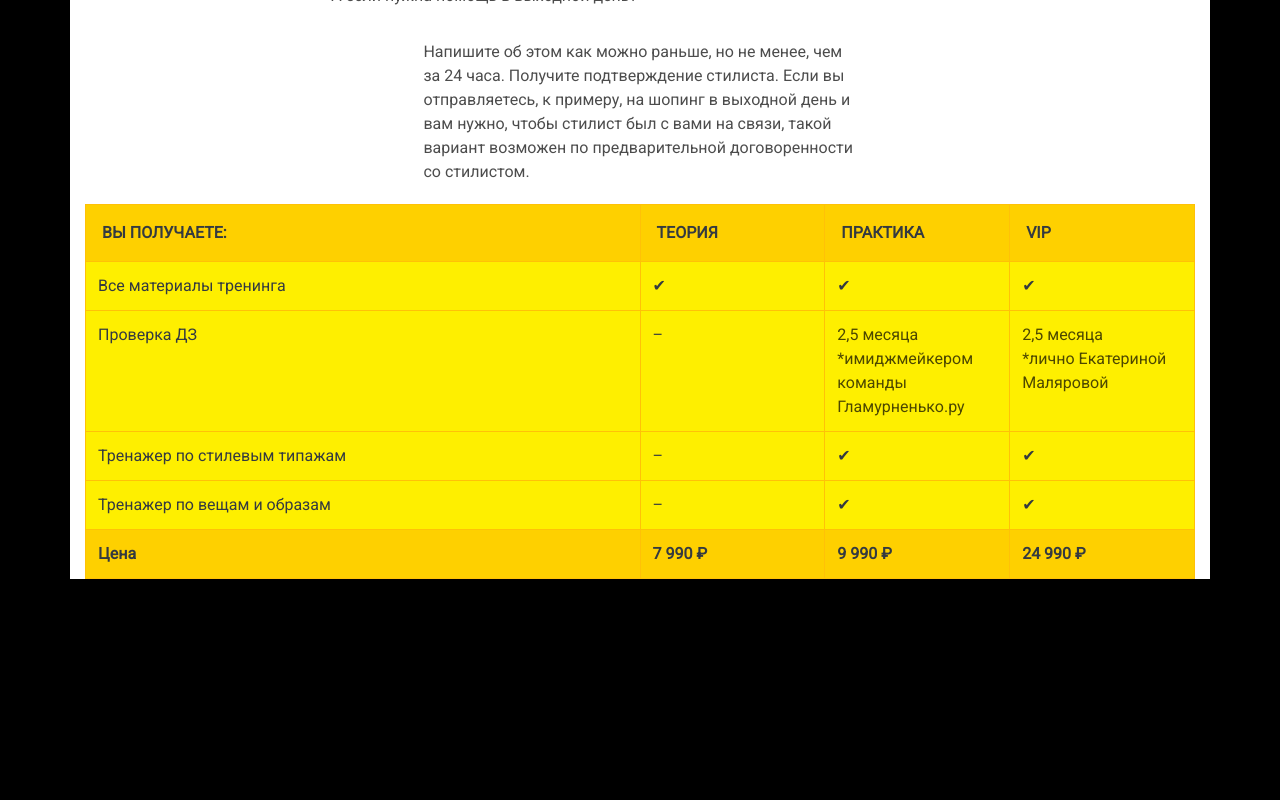
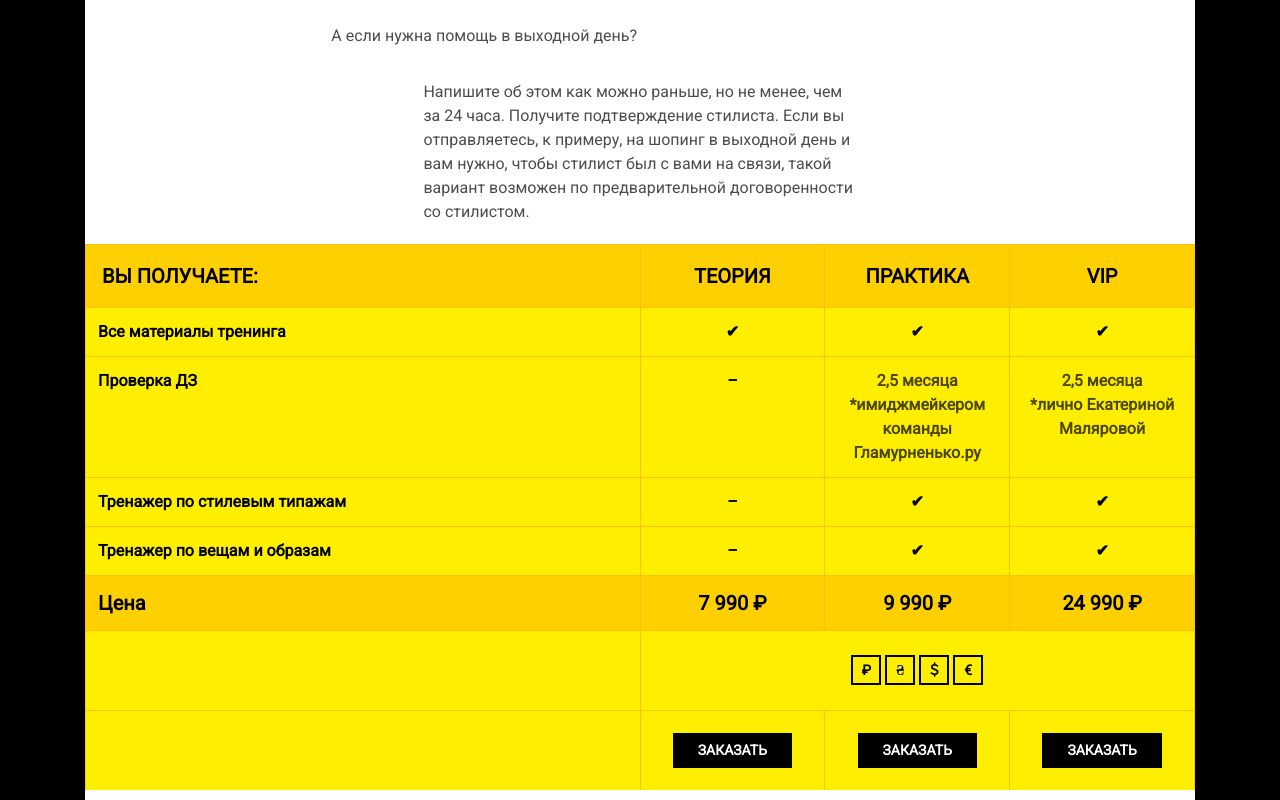
Before and after one commit to nnadeysha/glamurnenko, a website built with webpack: page src/index.html in a window 1280 px wide. Shown: the part 2000-2800 px from the top of the page. Before the commit the page ends 2595 px from the top, so only its background shows below. Built offline with nearby package versions, Linux system fonts and the light colour scheme; a web font is replaced by a local one.

Commit message:
feat: add process section

```diff
--- a/src/index.html
+++ b/src/index.html
@@ -13,9 +13,9 @@
 <body>
     <header class="header title_custom">
         <div class="nav ">
-            <div class="container">
-                <div class="row align-items-center ">
-                    <div class="col-md-8">
+            <div class="container d-flex align-items-center">
+
+                <div class="col-md-8 p-0">
                     <ul class="nav justify-content-start ">
                         <li class="nav-item">
                             <a class="nav-link" href="#">Блог</a>
@@ -40,7 +40,7 @@
                         </li>
                     </ul>
                 </div>
-                    <div class="col-md-3 ml-auto ">
+                <div class="col-md-3 ml-auto">
                     <div class="row justify-content-between align-items-center">
                         <div class="networks row ">
                             <a class="networks__inst icon" href=""></a>
@@ -54,7 +54,7 @@
                     </div>
 
 
-                    </div>
+
                 </div>
             </div>
         </div>
@@ -77,7 +77,8 @@
         </div>
     </header>
     <section class="help">
-        <div class="container container_white">
+        <div class="container">
+            <div class="container_white">
                 <div class="wrap">
                     <div class="box">
                         <div class="ribbon">
@@ -91,7 +92,8 @@
                             Скорая стильная помощь
                         </h2>
                         <h4 class="help__text-content">
-                        Онлайн-консультация стилиста в вашем мобильном телефоне когда вам нужно: на шопинге, во время
+                            Онлайн-консультация стилиста в вашем мобильном телефоне когда вам нужно: на шопинге, во
+                            время
                             разбора гардероба,
                             когда подбираете комплект, просто когда нужен совет
                         </h4>
@@ -100,14 +102,15 @@
                 </div>
 
             </div>
-        <div class="help__image">
+            <div class="img-wrapper">
+                <img src="./assets/images/form-reservation-bigcolor.jpg" alt="">
+            </div>
+        </div>
 
-        </div>
     </section>
     <section class="process">
-        <div class="container container_white">
-
-
+        <div class="container">
+            <div class="container_white">
                 <div class="col-md-7 mx-auto text-left">
                     <h2 class="title_custom title_padding">
                         Как все происходит
@@ -123,41 +126,35 @@
 
                         </p>
                         <div class="col-md-9 mx-auto pt-10 text-left">
-                        <p class="text_small">Напишите об этом как можно раньше, но не менее, чем за 24 часа. Получите
+                            <p class="text_small">Напишите об этом как можно раньше, но не менее, чем за 24 часа.
+                                Получите
                                 подтверждение стилиста. Если вы отправляетесь, к примеру, на шопинг в выходной день и
                                 вам нужно, чтобы стилист был с вами на связи, такой вариант
                                 возможен по предварительной договоренности со стилистом.</p>
                         </div>
                     </div>
-
-
-
-
-
-
-
                 </div>
                 <div class="table-responsive-sm process__table">
                     <table class="table table-bordered text-dark">
                         <thead>
-                        <tr class="bg-yellow_dark">
+                            <tr class="bg-yellow_dark font-weight-bold">
                                 <th class="col-sm-6  p-3 border border-warning" scope="col-sm-9">ВЫ ПОЛУЧАЕТЕ:</th>
-                            <th class="col-2  p-3 border border-warning" scope="col-3">ТЕОРИЯ</th>
-                            <th class="col-2  p-3 border border-warning" scope="col">ПРАКТИКА</th>
-                            <th class="col-2  p-3 border border-warning" scope="col">VIP</th>
+                                <th class="col-2  p-3 border border-warning text-center" scope="col-3">ТЕОРИЯ</th>
+                                <th class="col-2  p-3 border border-warning text-center" scope="col">ПРАКТИКА</th>
+                                <th class="col-2  p-3 border border-warning text-center" scope="col">VIP</th>
                             </tr>
                         </thead>
                         <tbody>
                             <tr class="bg-yellow_light">
                                 <td class="border border-warning">Все материалы тренинга</td>
-                            <td class="border border-warning">&#10004;</td>
-                            <td class="border border-warning">&#10004;</td>
-                            <td class="border border-warning">&#10004;</td>
+                                <td class="border border-warning text-center">&#10004;</td>
+                                <td class="border border-warning text-center">&#10004;</td>
+                                <td class="border border-warning text-center">&#10004;</td>
                             </tr>
                             <tr class="bg-yellow_light">
                                 <td class="border border-warning">Проверка ДЗ</td>
-                            <td class="border border-warning">&ndash;</td>
-                            <td class="border border-warning">
+                                <td class="border border-warning text-center">&ndash;</td>
+                                <td class="border border-warning text-center">
                                     <p>
                                         2,5 месяца
                                     </p>
@@ -165,7 +162,7 @@
                                         *имиджмейкером команды Гламурненько.ру
                                     </p>
                                 </td>
-                            <td class="border border-warning">
+                                <td class="border border-warning text-center">
                                     <p>
                                         2,5 месяца
                                     </p>
@@ -176,30 +173,96 @@
                             </tr>
                             <tr class="bg-yellow_light">
                                 <td class="border border-warning">Тренажер по стилевым типажам</td>
-                            <td class="border border-warning">&ndash;</td>
-                            <td class="border border-warning">&#10004;</td>
-                            <td class="border border-warning">&#10004;</td>
+                                <td class="border border-warning text-center">&ndash;</td>
+                                <td class="border border-warning text-center">&#10004;</td>
+                                <td class="border border-warning text-center">&#10004;</td>
                             </tr>
                             <tr class="bg-yellow_light">
                                 <td class="border border-warning">Тренажер по вещам и образам</td>
-                            <td class="border border-warning">&ndash;</td>
-                            <td class="border border-warning">&#10004;</td>
-                            <td class="border border-warning">&#10004;</td>
+                                <td class="border border-warning text-center">&ndash;</td>
+                                <td class="border border-warning text-center">&#10004;</td>
+                                <td class="border border-warning text-center">&#10004;</td>
+                            </tr>
+                            <tr class="bg-yellow_dark font-weight-bold">
+                                <td class="border border-warning" scope="col">Цена</td>
+                                <td class="border border-warning text-center" scope="col">7 990 &#8381;</td>
+                                <td class="border border-warning text-center" scope="col">9 990 &#8381;</td>
+                                <td class="border border-warning text-center" scope="col">24 990 &#8381;</td>
+                            </tr>
+                            <tr class="bg-yellow_light tr-wrapper">
+                                <td class="border border-warning"></td>
+                                <td class="border border-warning text-center align-middle" colspan="3">
+                                    <p>
+                                        <button class="btn_money">&#8381;</button>
+                                        <button class="btn_money">&#8372;</button>
+                                        <button class="btn_money">&#65284;</button>
+                                        <button class="btn_money">&#8364;</button>
+                                    </p>
+                                </td>
+
+                            </tr>
+                            <tr class="bg-yellow_light tr-wrapper">
+                                <td class="border border-warning"></td>
+                                <td class="border border-warning text-center align-middle"><button
+                                        class="btn_order">Заказать</button></td>
+                                <td class="border border-warning text-center align-middle"><button
+                                        class="btn_order">Заказать</button></td>
+                                <td class="border border-warning text-center align-middle"><button
+                                        class="btn_order">Заказать</button></td>
+
                             </tr>
 
+                        </tbody>
 
-                    </tbody>
-                    <thead>
-                        <tr class="bg-yellow_dark">
-                            <th class="border border-warning" scope="col">Цена</th>
-                            <th class="border border-warning" scope="col">7 990 &#8381;</th>
-                            <th class="border border-warning" scope="col">9 990 &#8381;</th>
-                            <th class="border border-warning" scope="col">24 990 &#8381;</th>
-                        </tr>
-                    </thead>
                     </table>
                 </div>
+            </div>
 
+
+
+
+        </div>
+    </section>
+
+    <section class="service">
+        <div class="container">
+            <div class="container_white">
+                <div class="container_white">
+                    <div class="img-wrapper service__img"><img src="./assets/images/2razmera_books_preview_1200_c.png" alt=""></div>
+
+                </div>
+                <h2 class="title_custom title_padding text-center">
+                    Пакеты услуг
+                </h2>
+
+                <div class="service__cards">
+                    <div class="cards d-flex">
+                        <div class="card cards__item" >
+                            <div class="card-body">
+                              <h5 class="card-title">Специальный заголовок</h5>
+                              <p class="card-text">With supporting text below as a natural lead-in to additional content.</p>
+                              <a href="#" class="btn btn-primary">Переход куда-нибудь</a>
+                            </div>
+                          </div>
+                          <div class="card cards__item" >
+                            <div class="card-body">
+                              <h5 class="card-title">Специальный заголовок</h5>
+                              <p class="card-text">With supporting text below as a natural lead-in to additional content.</p>
+                              <a href="#" class="btn btn-primary">Переход куда-нибудь</a>
+                            </div>
+                          </div>
+                          <div class="card cards__item" >
+                            <div class="card-body">
+                              <h5 class="card-title">Специальный заголовок</h5>
+                              <p class="card-text">With supporting text below as a natural lead-in to additional content.</p>
+                              <a href="#" class="btn btn-primary">Переход куда-нибудь</a>
+                            </div>
+                          </div>
+                    </div>
+
+                </div>
+
+            </div>
         </div>
     </section>
 
--- a/src/index.scss
+++ b/src/index.scss
@@ -3,5 +3,6 @@
 @import './styles/header.scss';
 @import './styles/help.scss';
 @import './styles/process.scss';
+@import './styles/service.scss';
 
 @import 'bootstrap/dist/css/bootstrap.min.css';
--- a/src/styles/global.scss
+++ b/src/styles/global.scss
@@ -29,6 +29,15 @@ a {
     }
 }
 
+button {
+    padding: 0;
+    border: none;
+    font: inherit;
+    color: inherit;
+    background-color: transparent;
+    cursor: pointer;
+    transition: ease-in-out .3s;
+  }
 
 
 .title_custom {
@@ -48,3 +57,11 @@ a {
         font-size: 16px;
     }
 }
+
+.img-wrapper {
+    width: 100%;
+    & img {
+        max-width: 100%;
+        width: 100%;
+    }
+}
--- a/src/styles/process.scss
+++ b/src/styles/process.scss
@@ -2,6 +2,7 @@
 
     &__text-content {
         margin-top: -20px;
+
         & .text_big-letter-space {
             line-height: 3em;
         }
@@ -10,17 +11,51 @@
         }
     }
 
-}
+    & .bg-yellow {
+        &_dark {
+            background-color: #fed000;
+            font-size: 20px;
+            color: #000000;
+            font-weight: bolder;
+        }
+        &_light {
+            background-color: #feef00;
+            font-size: 16px;
+            font-weight: bolder;
+            color: #000000;
+        }
+    }
 
-.bg-yellow {
-    &_dark {
-        background-color: #fed000;
+    & .btn {
+
+        &_money{
+        border: 2px solid #000000;
+        width: 30px;
+        height: 30px;
+        font-weight: bolder;
+        font-size: 14px;
+        color: #000000;
+
+        &:hover {
+            font-weight: normal;
+        }
+
     }
-    &_light {
-        background-color: #feef00;
+        &_order{
+            color: #ffffff;
+            background-color: #000000;
+            padding: 7px 25px;
+            text-transform: uppercase;
+            font-size: 14px;
+
+            &:hover {
+                opacity: 0.7;
+                color: rgb(241, 170, 170);
+            }
+        }
+    }
+
+    & .tr-wrapper {
+        height: 80px;
     }
 }
-
-.table-bordered {
-    border: #f6ed3a;
-}
--- /dev/null
+++ b/src/styles/service.scss
@@ -0,0 +1,11 @@
+.service {
+    margin-top: -17px;
+
+    &__img {
+        padding: 20px 0;
+    }
+
+    & .cards__item {
+       margin: 30px;
+    }
+}
```
Also changed, not shown: src/styles/help.scss (+1 -21 lines). Lines whose indentation alone changed are shown as unchanged.
